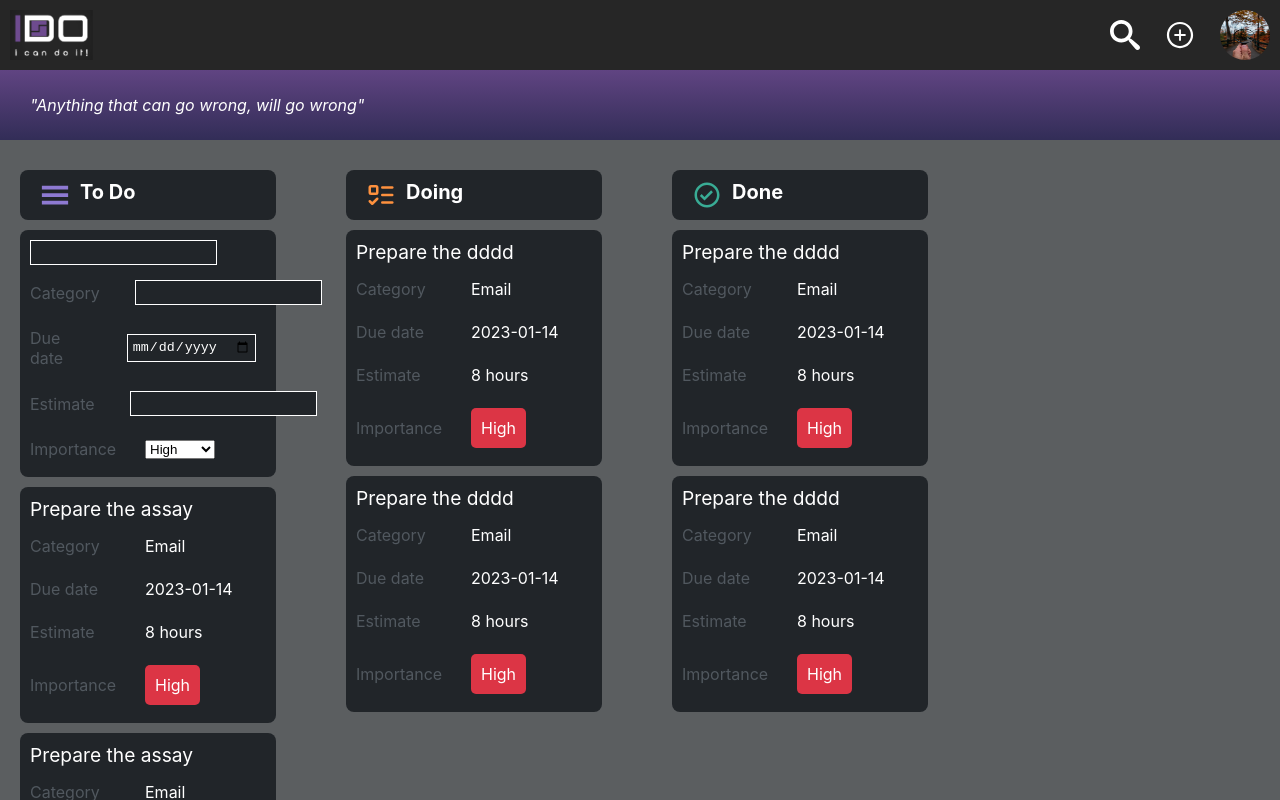
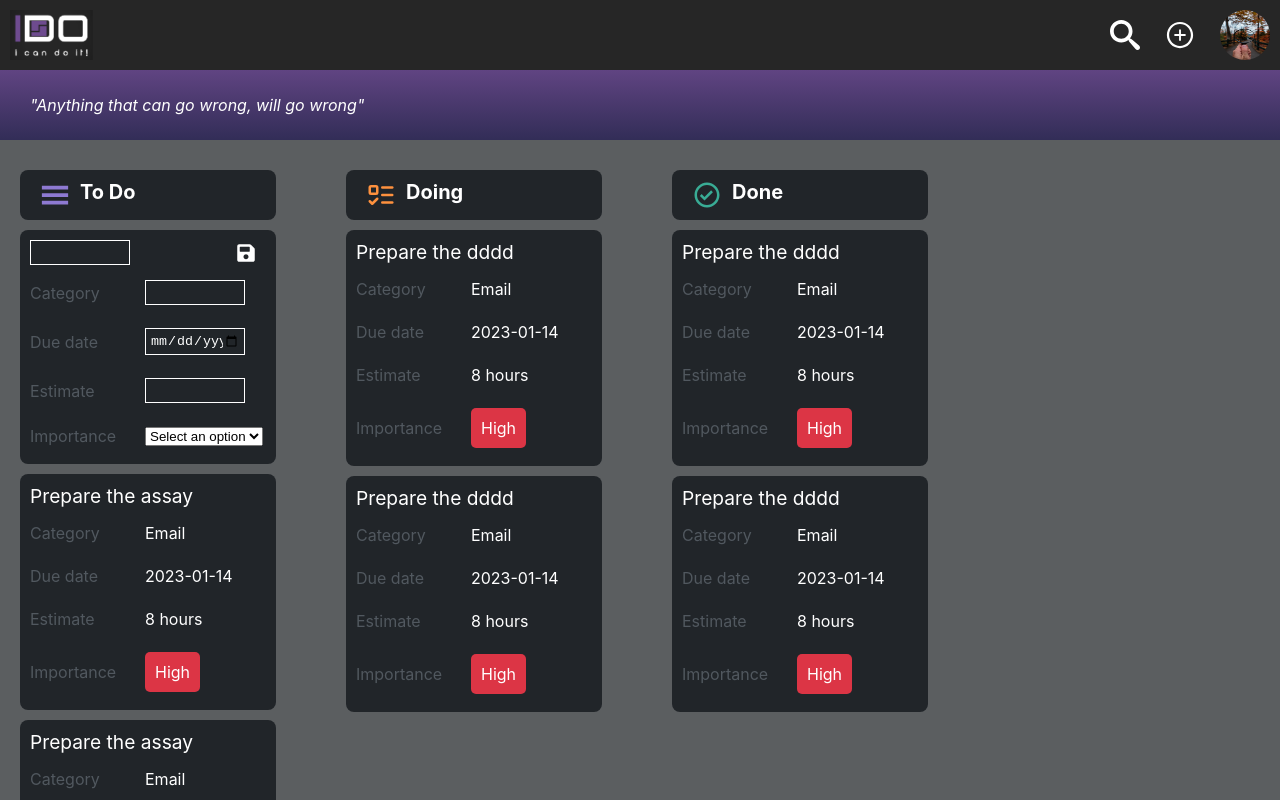
Before and after one commit to Mahmoudkhoder01/OSD-Front-end, a React (Create React App) app: page / in a window 1280 px wide. Both pictures are taken after a click on the icon 1180 px from the left and 35 px from the top of the page. Built offline with nearby package versions, Linux system fonts and the light colour scheme.

Commit message:
add the functionality of the create

```diff
--- a/src/Components/TodoCreateCard/TodoCreateCard.jsx
+++ b/src/Components/TodoCreateCard/TodoCreateCard.jsx
@@ -1,8 +1,8 @@
 import { useState } from "react";
 import classes from "./TodoCreateCard.module.css";
+import { FaSave } from "react-icons/fa";
 
-
-const TodoCreateCard = ({}) => {
+const TodoCreateCard = () => {
   const [data, setData] = useState({
     title: "",
     category: "",
@@ -11,34 +11,161 @@ const TodoCreateCard = ({}) => {
     importance: "",
   });
 
+  const [error, setError] = useState({
+    title: "",
+    category: "",
+    dueDate: "",
+    estimate: "",
+    importance: "",
+    general: "",
+  });
+
   const handleInputChange = (field, value) => {
     setData((prevTodo) => ({
       ...prevTodo,
       [field]: value,
     }));
+
+    setError((prevError) => ({
+      ...prevError,
+      [field]: "",
+      general: "",
+    }));
+  };
+
+  const handleSaveClick = () => {
+    try {
+      if (
+        !data.title &&
+        !data.category &&
+        !data.dueDate &&
+        !data.estimate &&
+        !data.importance
+      ) {
+        setError((prevError) => ({
+          ...prevError,
+          general: "Please fill all fields",
+        }));
         return;
+      }
+
+      const errorFields = [];
+
+      if (!data.title) {
+        setError((prevError) => ({
+          ...prevError,
+          title: "Title is required",
+        }));
+        errorFields.push("Title");
+      } else if (data.title.length < 3) {
+        setError((prevError) => ({
+          ...prevError,
+          title: "Title should be at least 3 characters",
+        }));
+        errorFields.push("Title");
+      }
+
+      if (!data.category) {
+        setError((prevError) => ({
+          ...prevError,
+          category: "Category is required",
+        }));
+        errorFields.push("Category");
+      } else if (data.category.length < 3) {
+        setError((prevError) => ({
+          ...prevError,
+          category: "Category should be at least 3 characters",
+        }));
+        errorFields.push("Category");
+      }
+
+      if (!data.dueDate) {
+        setError((prevError) => ({
+          ...prevError,
+          dueDate: "Date is required",
+        }));
+        errorFields.push("Date");
+      } else if (data.dueDate.length < 3) {
+        setError((prevError) => ({
+          ...prevError,
+          dueDate: "Date should be at least 3 characters",
+        }));
+        errorFields.push("Date");
+      } else {
+        const inputDate = new Date(data.dueDate);
+        const currentDate = new Date();
+        currentDate.setHours(0, 0, 0, 0);
+
+        if (inputDate.getTime() < currentDate.getTime()) {
+          setError((prevError) => ({
+            ...prevError,
+            dueDate: "Date should not be in the past.",
+          }));
+          errorFields.push("Date");
+        }
+      }
+
+      if (!data.estimate) {
+        setError((prevError) => ({
+          ...prevError,
+          estimate: "Estimate is required",
+        }));
+        errorFields.push("Estimate");
+      } else {
+        // Use regular expression to check if the estimate is in the format of hours
+        const estimateRegex = /^\d+(\.\d+)?\s*hours?$/i;
+
+        if (!estimateRegex.test(data.estimate)) {
+          setError((prevError) => ({
+            ...prevError,
+            estimate:
+              "Estimate should be in the format of hours (e.g., 8 hours)",
+          }));
+          errorFields.push("Estimate");
+        }
+      }
+
+      if (!data.importance) {
+        setError((prevError) => ({
+          ...prevError,
+          importance: "Please select an importance level",
+        }));
+        errorFields.push("Importance");
+      }
+    } catch (error) {}
   };
 
   return (
-    <div className={classes.cardWrapper} draggable>
+    <div className={classes.cardWrapper}>
       <div className={classes.titleAndIcon}>
+        <div>
           <input
             type="text"
             value={data.title}
             className={classes.todoInput}
             onChange={(e) => handleInputChange("title", e.target.value)}
           />
+          {error.title && <div className={classes.error}>{error.title}</div>}
+        </div>
+        <FaSave
+          color="white"
+          size={20}
+          onClick={handleSaveClick}
+          className={classes.saveIcon}
+        />
       </div>
       <div className={classes.inputContainer}>
         <div className={classes.inputDetails}>
           <label className={classes.labelTodo}>Category</label>
-
           <input
             type="text"
             value={data.category}
             className={classes.todoInput}
             onChange={(e) => handleInputChange("category", e.target.value)}
           />
+          {error.category && (
+            <div className={classes.error}>{error.category}</div>
+          )}
         </div>
         <div className={classes.inputDetails}>
           <label className={classes.labelTodo}>Due date</label>
@@ -49,6 +176,9 @@ const TodoCreateCard = ({}) => {
             className={classes.todoInput}
             onChange={(e) => handleInputChange("dueDate", e.target.value)}
           />
+          {error.dueDate && (
+            <div className={classes.error}>{error.dueDate}</div>
+          )}
         </div>
         <div className={classes.inputDetails}>
           <label className={classes.labelTodo}>Estimate</label>
@@ -59,17 +189,28 @@ const TodoCreateCard = ({}) => {
             className={classes.todoInput}
             onChange={(e) => handleInputChange("estimate", e.target.value)}
           />
+          {error.estimate && (
+            <div className={classes.error}>{error.estimate}</div>
+          )}
         </div>
         <div className={classes.inputDetails}>
           <label className={classes.labelTodo}>Importance</label>
 
-          <select>
-            <option>High</option>
-            <option>Medium</option>
-            <option>Low</option>
+          <select
+            value={data.importance}
+            onChange={(e) => handleInputChange("importance", e.target.value)}
+          >
+            <option value="">Select an option</option>
+            <option value="High">High</option>
+            <option value="Medium">Medium</option>
+            <option value="Low">Low</option>
           </select>
+          {error.importance && (
+            <div className={classes.error}>{error.importance}</div>
+          )}
         </div>
       </div>
+      {error.general && <div className={classes.error}>{error.general}</div>}
     </div>
   );
 };
--- a/src/Components/TodoCreateCard/TodoCreateCard.module.css
+++ b/src/Components/TodoCreateCard/TodoCreateCard.module.css
@@ -17,6 +17,11 @@
   display: flex;
   align-items: center;
   justify-content: space-between;
+}
+
+.titleAndIcon div {
+  display: flex;
+  gap: 5px;
 }
 
 .titleAndIcon .editMode {
@@ -72,7 +77,15 @@
   color: white;
 }
 
-  .editMode {
-    display: flex;
-    gap: 15px;
+.saveIcon {
+  cursor: pointer;
 }
+
+.error {
+  color: red;
+  font-size: 0.8rem;
+}
+
+.cardWrapper input {
+  max-width: 100px;
+}
--- a/src/Components/TodosTItles/TodoTitles.jsx
+++ b/src/Components/TodosTItles/TodoTitles.jsx
@@ -19,8 +19,6 @@ const TodoTitles = ({
     Doing: <LuListTodo size={30} color="#FE913E" />,
     Done: <BiCheckCircle size={30} color="#39AC95" />,
   };
-
-  console.log("TodoTitles - isCreate:", isCreate);
 
   const statusIcon = statusIcons[titleStatus];
 
--- a/src/Pages/Home/Home.jsx
+++ b/src/Pages/Home/Home.jsx
@@ -80,7 +80,7 @@ const Home = () => {
       setDoneData((prevData) => [...prevData, draggedData]);
     }
   };
-console.log("homeeeeeeee", isCreate);
+
   return (
     <div className={classes.homePge}>
       <Nav setIsCreate={setIsCreate} isCreate={isCreate} />
```
Lines whose indentation alone changed are shown as unchanged.
